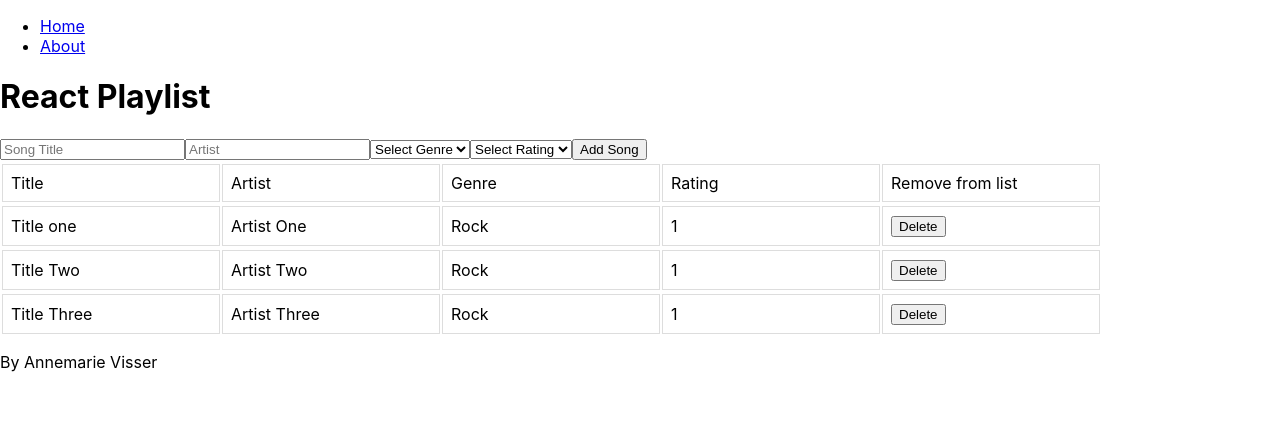
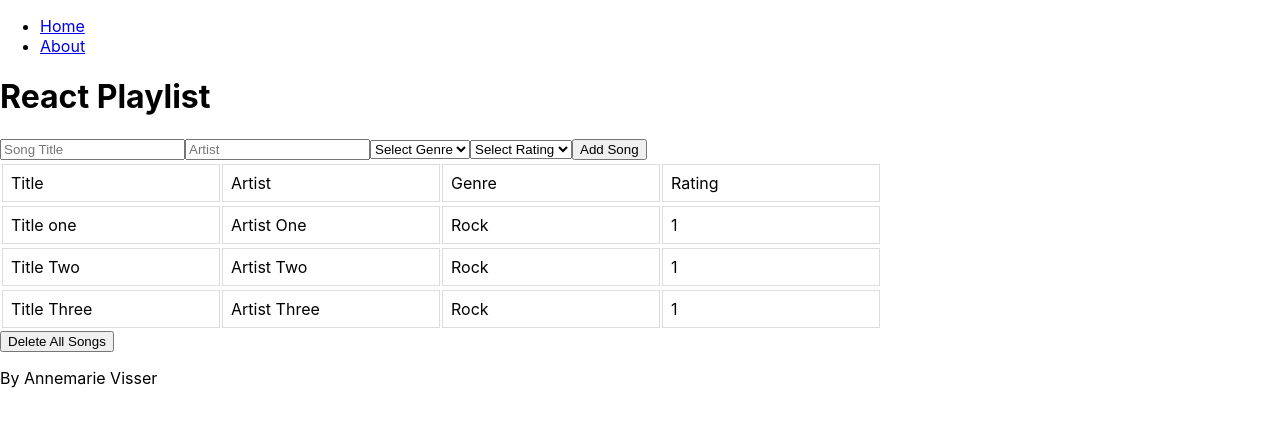
Before and after one commit to AnnemarieVisser/Eindopdracht_React, a React (Create React App) app in the folder playlist/: page / in a window 1280 px wide. Shown: the top 426 px of the page. Built offline with nearby package versions, Linux system fonts and the light colour scheme.

Commit message:
added delete function

```diff
--- a/playlist/src/SongList.js
+++ b/playlist/src/SongList.js
@@ -10,11 +10,10 @@ function SongList(props) {
                         <td>{props.artist}</td>
                         <td>{props.genre}</td>
                         <td>{props.rating}</td>
-                        <td><button>Delete</button></td>
                     </tr>
                 </tbody>
             </table>
-        </div>
+        </div >
     )
 }
 
--- a/playlist/src/SongOverview.js
+++ b/playlist/src/SongOverview.js
@@ -13,6 +13,7 @@ class SongOverview extends React.Component {
             songs: listOfSongs
         }
         this.addSong = this.addSong.bind(this);
+        this.deleteAllSongs = this.deleteAllSongs.bind(this);
     }
 
     addSong = (song) => {
@@ -23,14 +24,18 @@ class SongOverview extends React.Component {
         })
     }
 
+    deleteAllSongs() {
+        this.setState({ songs: [] });
+    }
+
     render() {
-        const allSongs = this.state.songs.map(item => <SongList key={item.id} artist={item.artist} title={item.title} genre={item.genre} rating={item.rating} />)
+        const allSongs = this.state.songs.map(item => <SongList key={item.id} artist={item.artist} title={item.title} genre={item.genre} rating={item.rating} deleteSong={this.deleteSong} />)
         return (
             <div>
-
                 <SongForm addSongToList={this.addSong} />
                 <SongSorting />
                 {allSongs}
+                <button type="submit" onClick={this.deleteAllSongs}>Delete All Songs</button>
             </div>
         )
     }
--- a/playlist/src/SongSorting.js
+++ b/playlist/src/SongSorting.js
@@ -10,7 +10,6 @@ function SongSorting() {
                     <td>Artist</td>
                     <td>Genre</td>
                     <td>Rating</td>
-                    <td>Remove from list</td>
                 </tbody>
             </table>
         </div>
```
Also changed, not shown: 1 other file (tests, documents, lock files or other folders).
